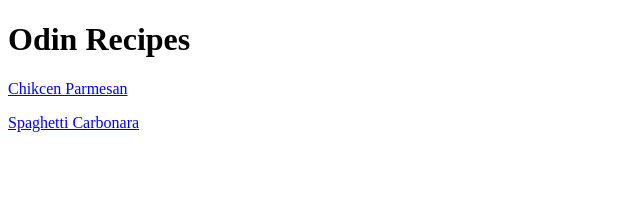
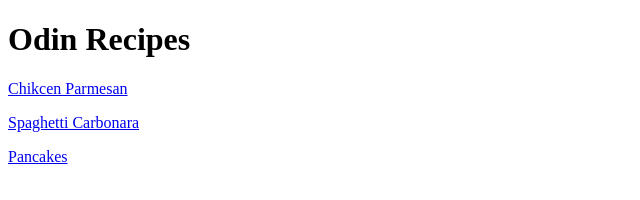
Before and after one commit to chan0047/odin-recipes, a plain HTML site: page index.html in a window 1280 px wide. Shown: the full height of the page, 0-640 px from the left. Drawn offline with Linux system fonts and the light colour scheme.

Commit message:
Link index.html to pancakes.html

```diff
--- a/index.html
+++ b/index.html
@@ -15,6 +15,8 @@
         <h1>Odin Recipes</h1>
         <p><a href="recipes/chickenparmesan.html">Chikcen Parmesan</a></p>
         <p><a href="recipes/spaghetticarbonara.html">Spaghetti Carbonara</a></p>
+        <p><a href="recipes/pancakes.html">Pancakes</a></p>
+
 
 
 
```
